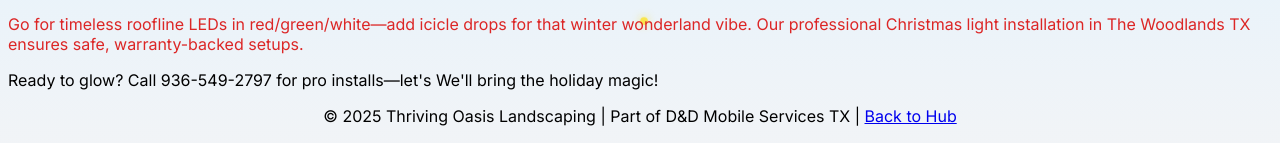
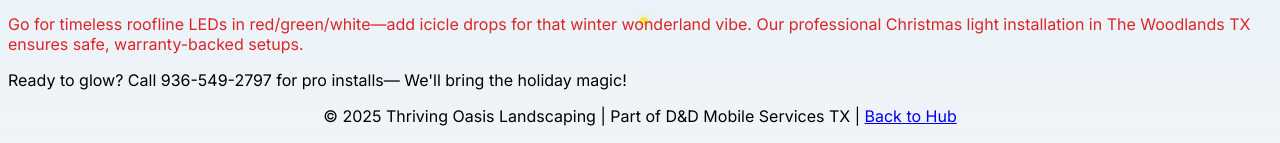
Before and after one commit to dacubbison/thriving-oasis-landscaping, a Next.js app: page /blog in a window 1280 px wide. Shown: the part 217-360 px from the top of the page. Built offline with nearby package versions, Linux system fonts and the light colour scheme.

Commit message:
Blog page live for SEO empiretime to rank and get rich!

```diff
--- a/app/blog/page.tsx
+++ b/app/blog/page.tsx
@@ -16,7 +16,7 @@
         <p style={{ color: 'rgb(220, 38, 38)' }}>Go for timeless roofline LEDs in red/green/white—add icicle drops for that winter wonderland vibe. Our professional Christmas light installation in The Woodlands TX ensures safe, warranty-backed setups. </p>
       </motion.div>
       {/* Repeat for 2-5: Tree wraps, pathway lights, window frames, yard displays—keyword drop "Christmas light hanging service Kingwood TX", etc. Expand to 800+ total for SEO juice. */}
-      <p className="mt-8">Ready to glow? Call 936-549-2797 for pro installs—let&apos;s We'll bring the holiday magic!</p>
+      <p className="mt-8">Ready to glow? Call 936-549-2797 for pro installs— We&apos;ll bring the holiday magic!</p>
     </div>
   );
 }
```
